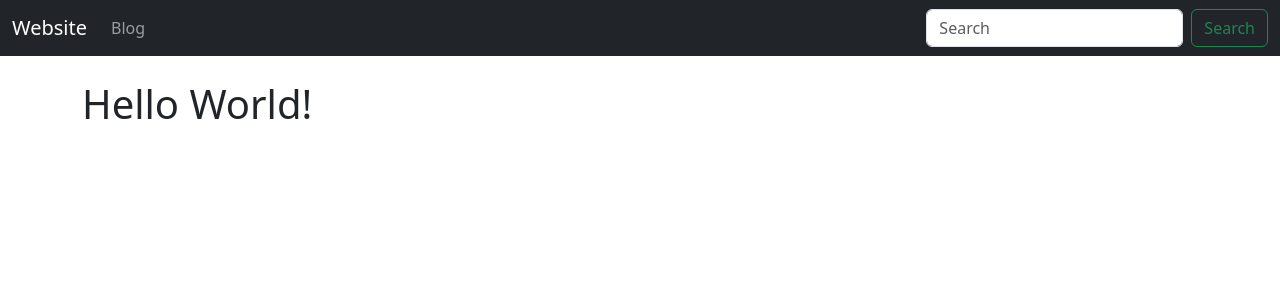
After one commit to ASerdarSahin/website, a Flask app: template templates/index.html in a window 1280 px wide. The commit adds this page. Shown: the top 300 px of the page. Run offline with Flask 3, Linux system fonts and the light colour scheme; the template is opened without the code that fills it, so the values that code supplies are empty.

Commit message:
Added CSS

```diff
--- a/app.py
+++ b/app.py
@@ -5,7 +5,7 @@ app = Flask(__name__)
 
 @app.route('/')
 def hello_world():  # put application's code here
-    return 'Hello World!'
+    return render_template('index.html')
 
 
 @app.route('/blog')
--- a/templates/404.html
+++ b/templates/404.html
@@ -1,3 +1,5 @@
+{% extends "base.html" %}
+{% block content %}
 <br/>
 <div style="text-align: center;">
 
@@ -7,3 +9,4 @@
     <a href="/">Go to the home page</a>
 
 </div>
+{% endblock %}
--- a/templates/500.html
+++ b/templates/500.html
@@ -1,3 +1,5 @@
+{% extends "base.html" %}
+{% block content %}
 <br/>
 <div style="text-align: center;">
 
@@ -6,3 +8,4 @@
     <a href="/">Go to the home page</a>
 
 </div>
+{% endblock %}
--- a/templates/base.html
+++ b/templates/base.html
@@ -1,15 +1,21 @@
 <!DOCTYPE html>
 <html lang="en">
-<head>
-    <meta charset="UTF-8">
-    <title>Title</title>
-</head>
-<body>
+    <head>
+        <meta charset="UTF-8">
+        <meta name="viewport" content="width=device-width, initial-scale=1">
 
-<div id="navbar">
-    <h2> Blog Test Page <a href = "/">Home </a> </h2>
-</div>
-{% block content %}{% endblock %}
+        <title>websiteTitle</title>
+        <link href="https://cdn.jsdelivr.net/npm/bootstrap@5.3.0-alpha3/dist/css/bootstrap.min.css" rel="stylesheet" integrity="sha384-KK94CHFLLe+nY2dmCWGMq91rCGa5gtU4mk92HdvYe+M/SXH301p5ILy+dN9+nJOZ" crossorigin="anonymous">
+        <link href="{{ url_for('static', filename='css/style.css') }}" rel="stylesheet">
 
-</body>
+
+    </head>
+    <body>
+    {% include 'navbar.html' %}
+    <div class="container">
+        <br/>
+        {% block content %}{% endblock %}
+    </div>
+
+    </body>
 </html>
--- a/templates/blog.html
+++ b/templates/blog.html
@@ -2,7 +2,9 @@
 
 {% block content %}
 
-<h2> Welcome to my page </h2>
+<h1>Welcome to my page </h1>
+    <br/><br/>
+    <img src="{{ url_for('static', filename='images/488467.jpg') }}">
 <p> This is my first paragraph {{ author }} </p>
 {% if sunny %}
 <p> 'Today is sunny!' </p>
--- /dev/null
+++ b/templates/index.html
@@ -0,0 +1,7 @@
+{% extends "base.html" %}
+
+{% block content %}
+
+    <title>Index</title>
+    <h1>Hello World!</h1>
+{% endblock %}
--- /dev/null
+++ b/templates/navbar.html
@@ -0,0 +1,19 @@
+<nav class="navbar navbar-expand-lg navbar-dark bg-dark">
+  <div class="container-fluid">
+    <a class="navbar-brand" href="{{ url_for('hello_world') }}">Website</a>
+    <button class="navbar-toggler" type="button" data-bs-toggle="collapse" data-bs-target="#navbarSupportedContent" aria-controls="navbarSupportedContent" aria-expanded="false" aria-label="Toggle navigation">
+      <span class="navbar-toggler-icon"></span>
+    </button>
+    <div class="collapse navbar-collapse" id="navbarSupportedContent">
+      <ul class="navbar-nav me-auto mb-2 mb-lg-0">
+        <li class="nav-item">
+          <a class="nav-link" href="{{ url_for('blog') }}">Blog</a>
+        </li>
+      </ul>
+      <form class="d-flex" role="search">
+        <input class="form-control me-2" type="search" placeholder="Search" aria-label="Search">
+        <button class="btn btn-outline-success" type="submit">Search</button>
+      </form>
+    </div>
+  </div>
+</nav>
```
